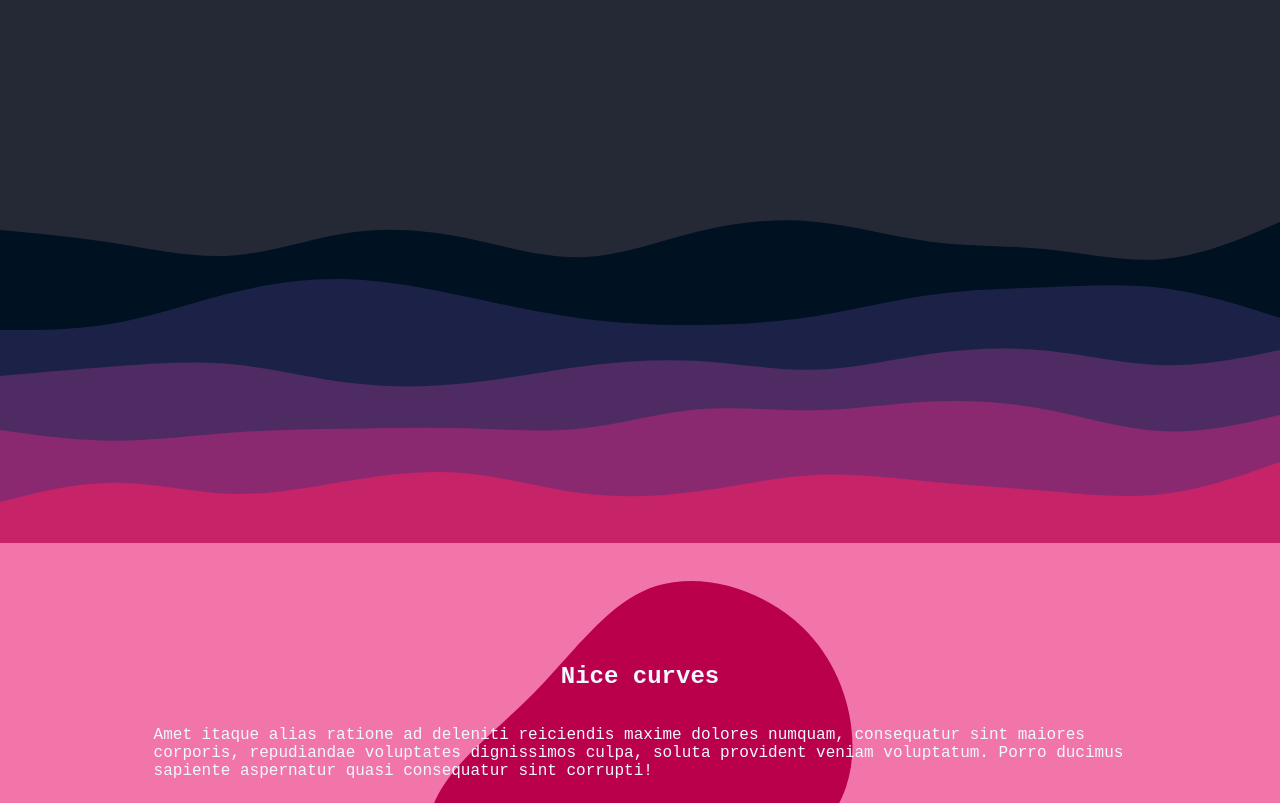
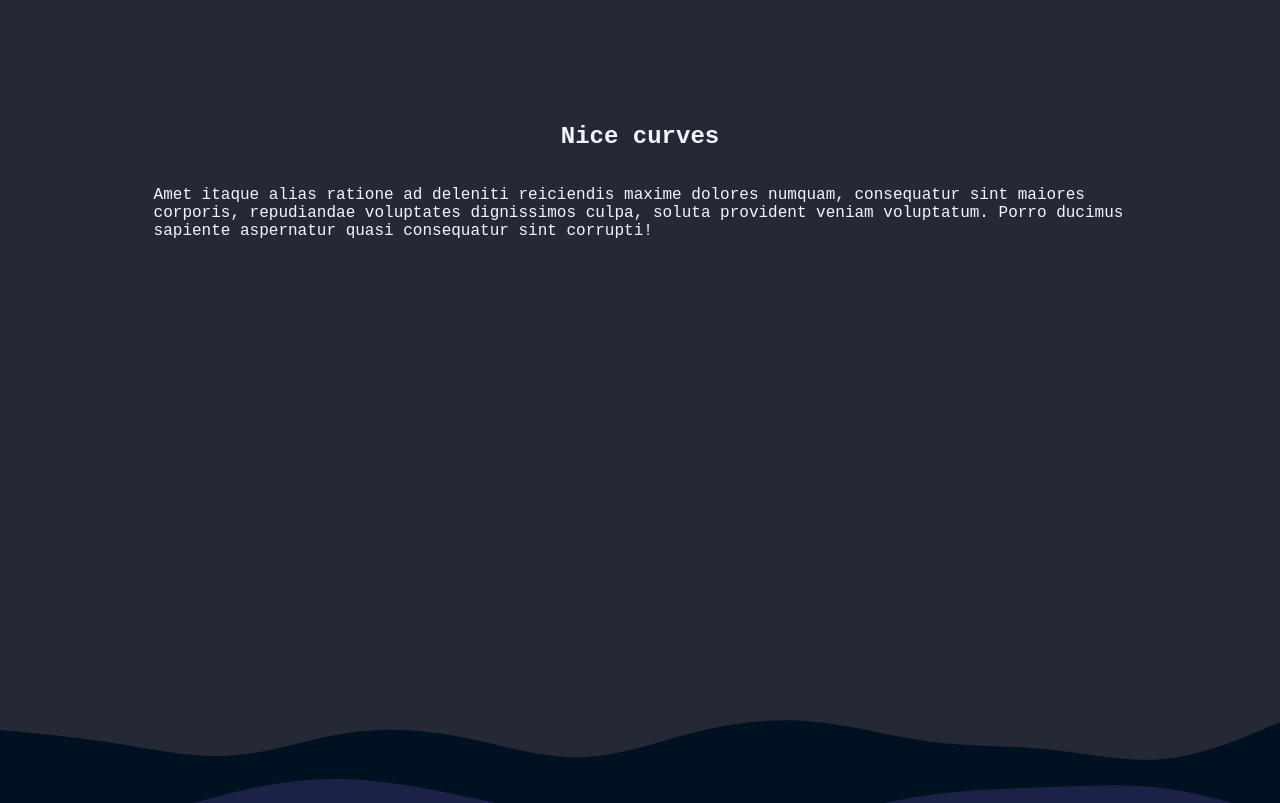
Before and after one commit to stark5200/curves, a website: page index.html in a window 1280 px wide. Shown: the part 4717-5520 px from the top of the page. Drawn offline with Linux system fonts and the light colour scheme; a script that the page names is missing; a web font is replaced by a local one.

Commit message:
new section

```diff
--- a/index.html
+++ b/index.html
@@ -252,6 +252,15 @@
         aspernatur quasi consequatur sint corrupti!
       </p>
     </section>
+    <section>
+      <h1>Nice curves</h1>
+      <p>
+        Amet itaque alias ratione ad deleniti reiciendis maxime dolores numquam,
+        consequatur sint maiores corporis, repudiandae voluptates dignissimos
+        culpa, soluta provident veniam voluptatum. Porro ducimus sapiente
+        aspernatur quasi consequatur sint corrupti!
+      </p>
+    </section>
     <div class="spacer2 layer2 flip"></div>
     <section class="pink">
       <h1>Nice curves</h1>
```
